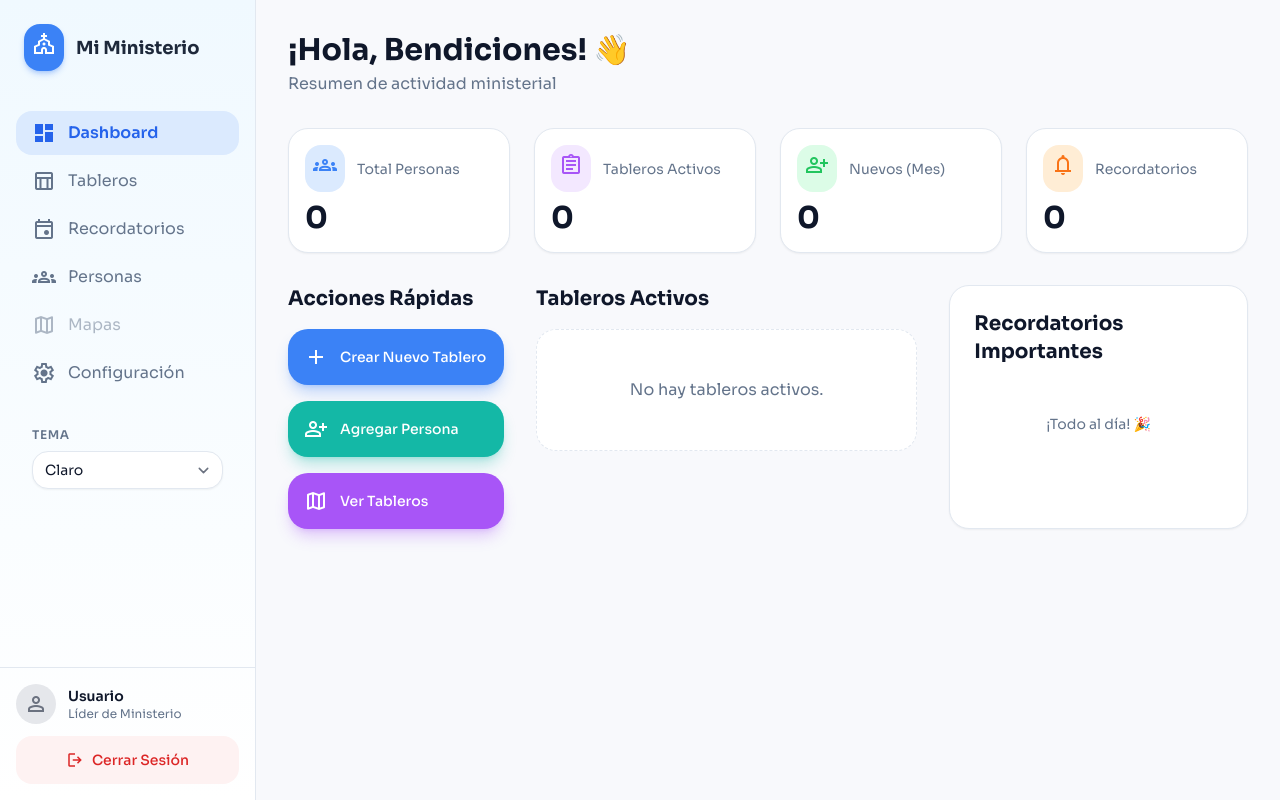
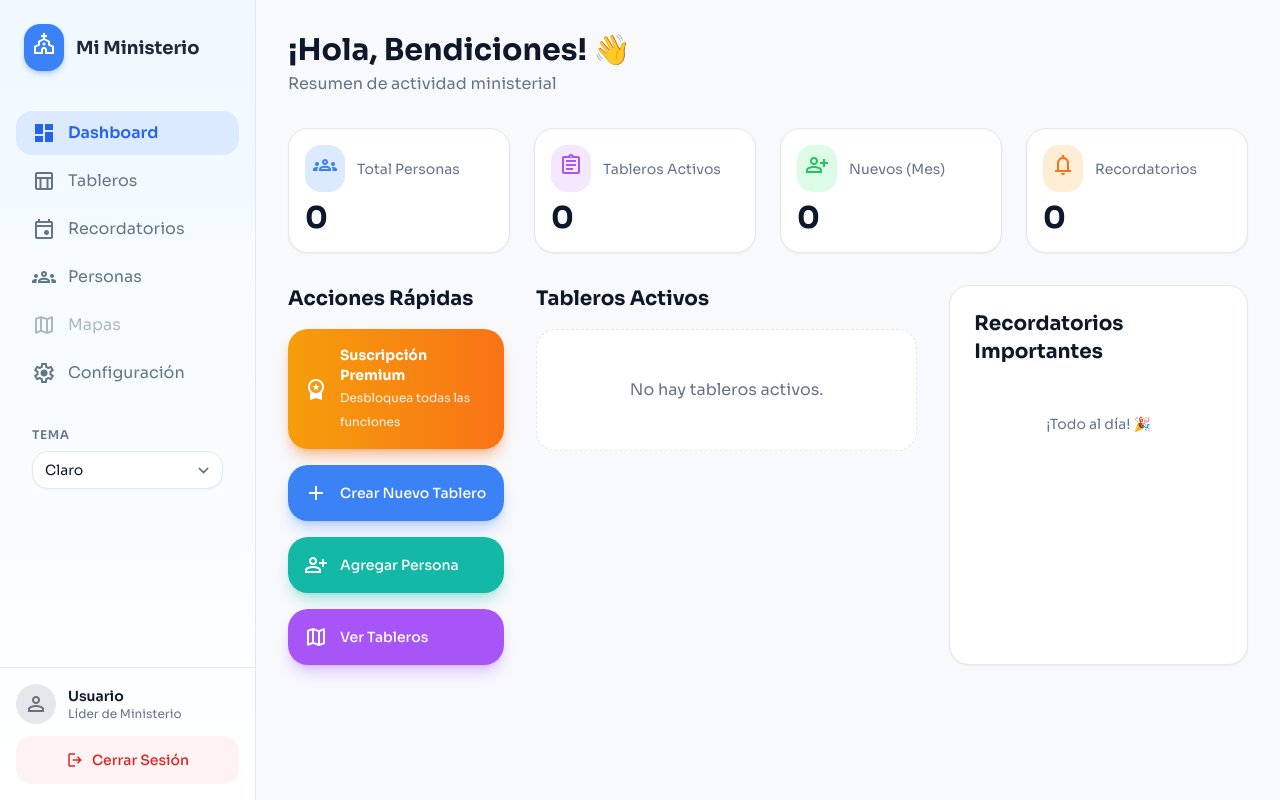
Before and after one commit to joserea99/sistema-organizador-de-grupos-app, a Flask app: page /dashboard in a window 1280 px wide. Run offline with Flask 3, Linux system fonts and the light colour scheme; the visitor is signed in with stand-in values (Sample User, id 1); data that the repository does not hold is empty; some libraries are stand-ins or nearby versions.

Commit message:
Add premium subscription button to dashboard quick actions

```diff
--- a/app/templates/main/dashboard.html
+++ b/app/templates/main/dashboard.html
@@ -229,6 +229,17 @@
                 <div class="col-span-12 lg:col-span-3">
                     <h2 class="text-xl font-bold mb-4">Acciones Rápidas</h2>
                     <div class="space-y-4">
+                        <!-- Premium Subscription Button -->
+                        <a href="{{ url_for('billing.subscribe') }}"
+                            class="w-full flex items-center gap-3 p-4 bg-gradient-to-r from-amber-500 to-orange-500 text-white rounded-xl shadow-lg shadow-orange-500/40 hover:shadow-xl hover:from-amber-600 hover:to-orange-600 transition-all transform hover:scale-[1.02]">
+                            <span class="material-symbols-outlined"
+                                style="font-variation-settings: 'FILL' 1;">workspace_premium</span>
+                            <div class="text-left">
+                                <span class="font-bold text-sm block">Suscripción Premium</span>
+                                <span class="text-xs opacity-90">Desbloquea todas las funciones</span>
+                            </div>
+                        </a>
+
                         <a href="{{ url_for('tableros.crear') }}"
                             class="w-full flex items-center gap-3 p-4 bg-blue-500 text-white rounded-xl shadow-lg shadow-blue-500/30 hover:bg-blue-600 transition-colors">
                             <span class="material-symbols-outlined">add</span>
```
